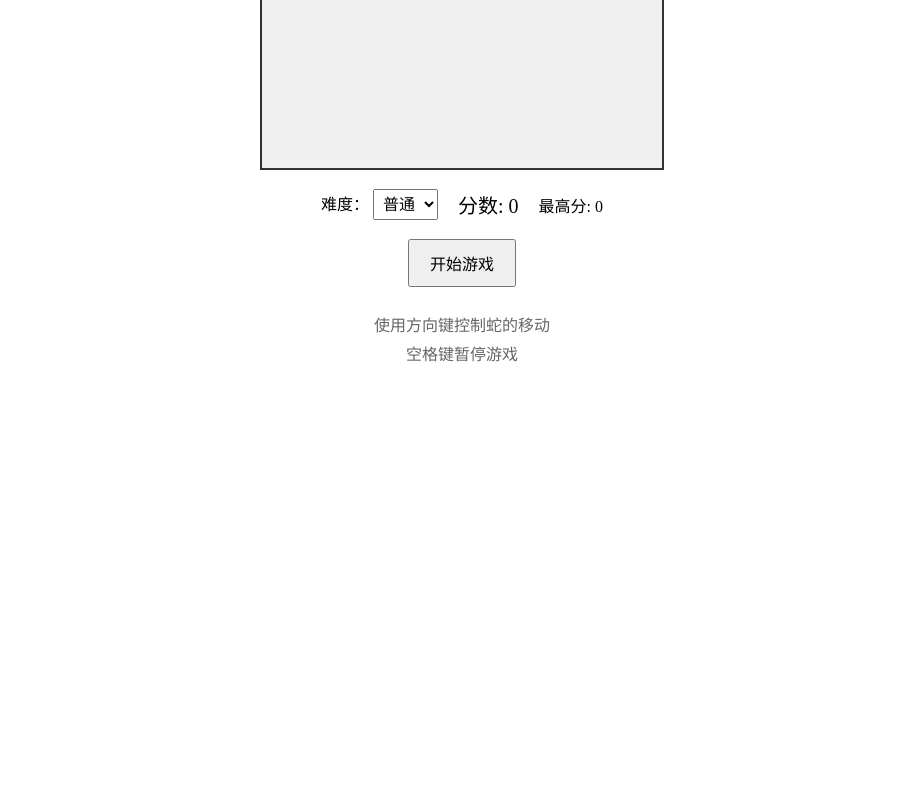
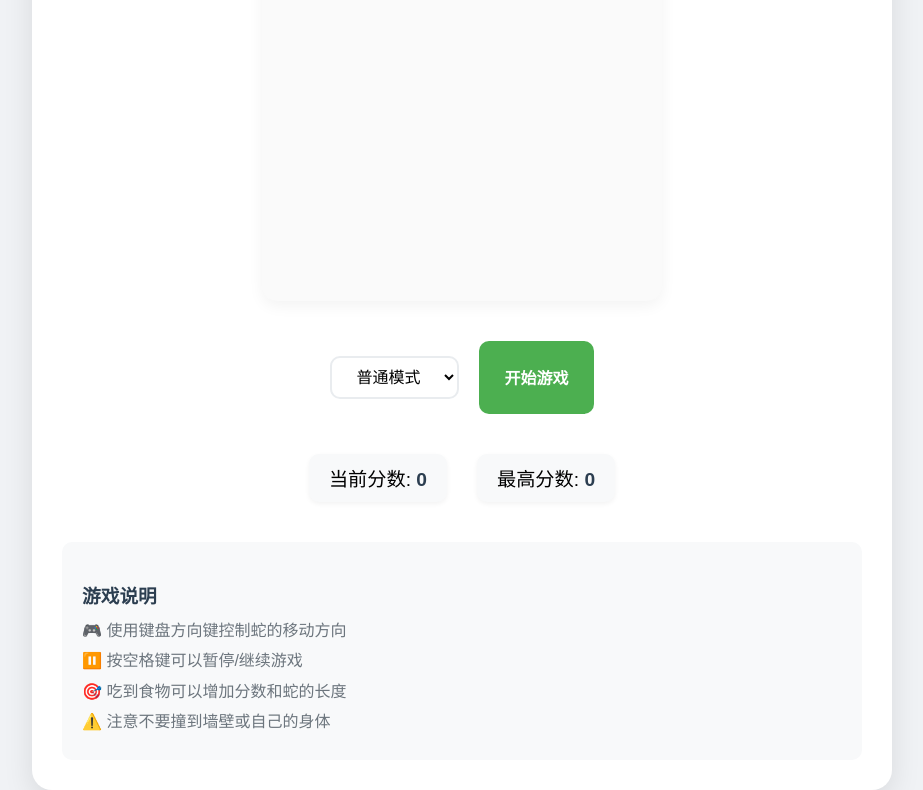
Before and after one commit to PhilRobinluo/EatAppleSnake, a plain HTML site: page index.html in a window 1280 px wide. Shown: the part 254-1044 px from the top of the page, without its empty margins (178-1101 px from the left). Before the commit the page ends 800 px from the top, so only its background shows below. Drawn offline with Linux system fonts and the light colour scheme.

Commit message:
全面美化了一下样式,但爆发了两个问题,一个是上下左右会移支网页,一个是苹果刷在蛇身上

```diff
--- a/css/main.css
+++ b/css/main.css
@@ -1,44 +1,153 @@
+/* 全局样式 */
+body {
+    margin: 0;
+    padding: 0;
+    font-family: 'Arial', sans-serif;
+    background: #f0f2f5;
+    min-height: 100vh;
+    display: flex;
+    justify-content: center;
+    align-items: center;
+}
+
+/* 游戏容器 */
 .game-container {
     display: flex;
     flex-direction: column;
     align-items: center;
-    margin-top: 20px;
+    padding: 30px;
+    background: white;
+    border-radius: 20px;
+    box-shadow: 0 10px 30px rgba(0, 0, 0, 0.1);
+    max-width: 800px;
+    width: 95%;
 }
 
-#gameCanvas {
-    border: 2px solid #333;
-    background: #f0f0f0;
+/* 游戏标题 */
+.game-title {
+    font-size: 2.5em;
+    color: #2c3e50;
+    margin-bottom: 20px;
+    text-align: center;
+    font-weight: bold;
 }
 
-.score {
-    margin: 10px 0;
-    font-size: 20px;
+/* 画布样式 */
+#gameCanvas {
+    border-radius: 15px;
+    background: #fafafa;
+    box-shadow: 0 5px 15px rgba(0, 0, 0, 0.05);
+    margin: 20px 0;
+}
+
+/* 控制面板 */
+.controls {
+    display: flex;
+    gap: 20px;
+    margin: 20px 0;
+    flex-wrap: wrap;
+    justify-content: center;
+}
+
+/* 按钮样式 */
+button {
+    padding: 12px 25px;
+    font-size: 16px;
+    border: none;
+    border-radius: 10px;
+    cursor: pointer;
+    transition: all 0.3s ease;
+    font-weight: bold;
+    text-transform: uppercase;
 }
 
 #startButton {
-    padding: 10px 20px;
-    font-size: 16px;
-    cursor: pointer;
+    background: #4CAF50;
+    color: white;
 }
 
-.controls {
+#startButton:hover {
+    background: #45a049;
+    transform: translateY(-2px);
+}
+
+/* 分数显示 */
+.score-container {
     display: flex;
-    gap: 20px;
-    margin: 10px 0;
-    align-items: center;
+    gap: 30px;
+    margin: 20px 0;
+    font-size: 1.2em;
+}
+
+.score, .high-score {
+    background: #f8f9fa;
+    padding: 10px 20px;
+    border-radius: 10px;
+    box-shadow: 0 2px 5px rgba(0, 0, 0, 0.05);
+}
+
+.score span, .high-score span {
+    font-weight: bold;
+    color: #2c3e50;
+}
+
+/* 难度选择器 */
+.difficulty {
+    margin: 15px 0;
 }
 
 .difficulty select {
-    padding: 5px;
+    padding: 10px 20px;
     font-size: 16px;
+    border: 2px solid #e9ecef;
+    border-radius: 10px;
+    background: white;
+    cursor: pointer;
+    outline: none;
+    transition: all 0.3s ease;
 }
 
+.difficulty select:hover {
+    border-color: #4CAF50;
+}
+
+/* 游戏说明 */
 .instructions {
     margin-top: 20px;
-    text-align: center;
-    color: #666;
+    padding: 20px;
+    background: #f8f9fa;
+    border-radius: 10px;
+    width: 100%;
+    box-sizing: border-box;
+}
+
+.instructions h3 {
+    color: #2c3e50;
+    margin-bottom: 10px;
 }
 
 .instructions p {
+    color: #6c757d;
+    line-height: 1.6;
     margin: 5px 0;
 }
+
+/* 响应式设计 */
+@media (max-width: 600px) {
+    .game-container {
+        padding: 15px;
+    }
+
+    .game-title {
+        font-size: 2em;
+    }
+
+    .controls {
+        flex-direction: column;
+        align-items: center;
+    }
+
+    button {
+        width: 100%;
+    }
+}
--- a/index.html
+++ b/index.html
@@ -2,28 +2,34 @@
 <html lang="zh-CN">
 <head>
     <meta charset="UTF-8">
+    <meta name="viewport" content="width=device-width, initial-scale=1.0">
     <title>贪吃蛇游戏</title>
     <link rel="stylesheet" href="css/main.css">
 </head>
 <body>
     <div class="game-container">
+        <h1 class="game-title">贪吃蛇游戏</h1>
         <canvas id="gameCanvas"></canvas>
         <div class="controls">
             <div class="difficulty">
-                难度：
                 <select id="difficultySelect">
-                    <option value="easy">简单</option>
-                    <option value="normal" selected>普通</option>
-                    <option value="hard">困难</option>
+                    <option value="easy">简单模式</option>
+                    <option value="normal" selected>普通模式</option>
+                    <option value="hard">困难模式</option>
                 </select>
             </div>
-            <div class="score">分数: <span id="scoreValue">0</span></div>
-            <div class="high-score">最高分: <span id="highScoreValue">0</span></div>
+            <button id="startButton">开始游戏</button>
         </div>
-        <button id="startButton">开始游戏</button>
+        <div class="score-container">
+            <div class="score">当前分数: <span id="scoreValue">0</span></div>
+            <div class="high-score">最高分数: <span id="highScoreValue">0</span></div>
+        </div>
         <div class="instructions">
-            <p>使用方向键控制蛇的移动</p>
-            <p>空格键暂停游戏</p>
+            <h3>游戏说明</h3>
+            <p>🎮 使用键盘方向键控制蛇的移动方向</p>
+            <p>⏸️ 按空格键可以暂停/继续游戏</p>
+            <p>🎯 吃到食物可以增加分数和蛇的长度</p>
+            <p>⚠️ 注意不要撞到墙壁或自己的身体</p>
         </div>
     </div>
 
```
